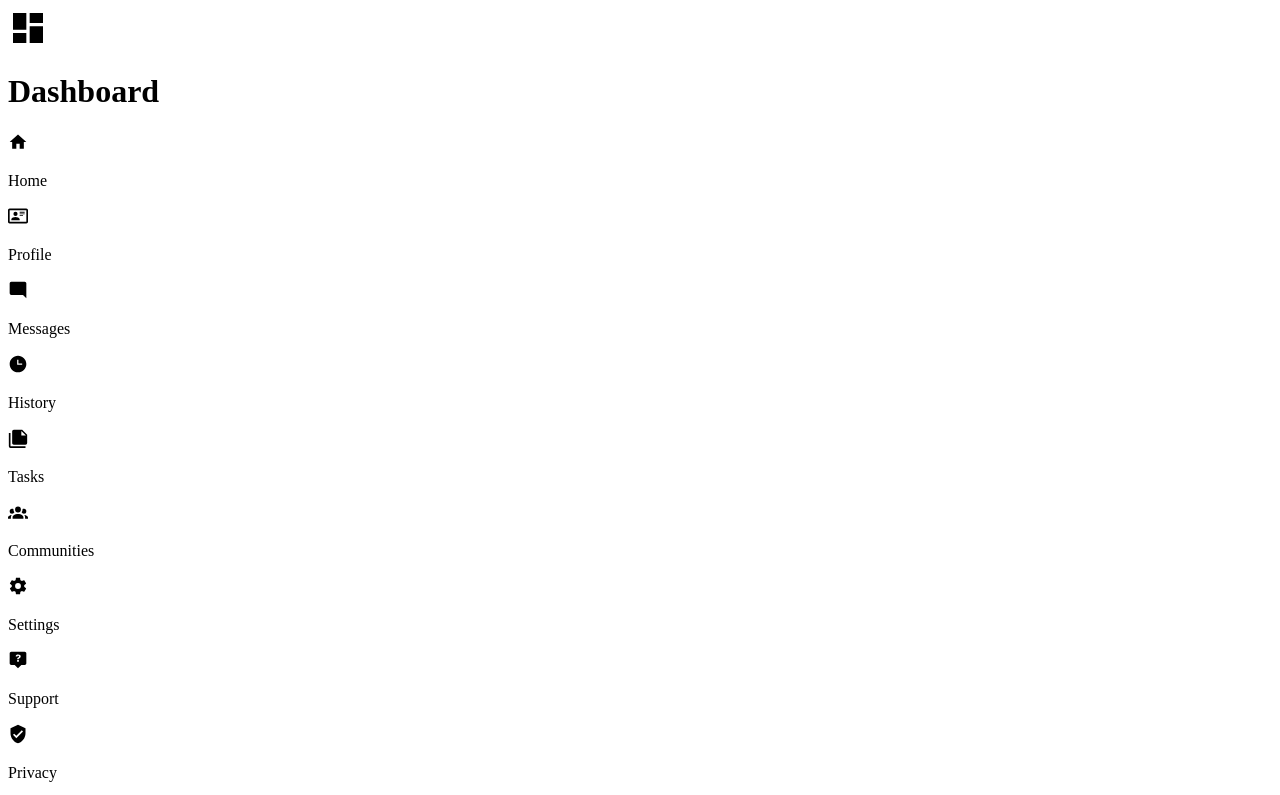
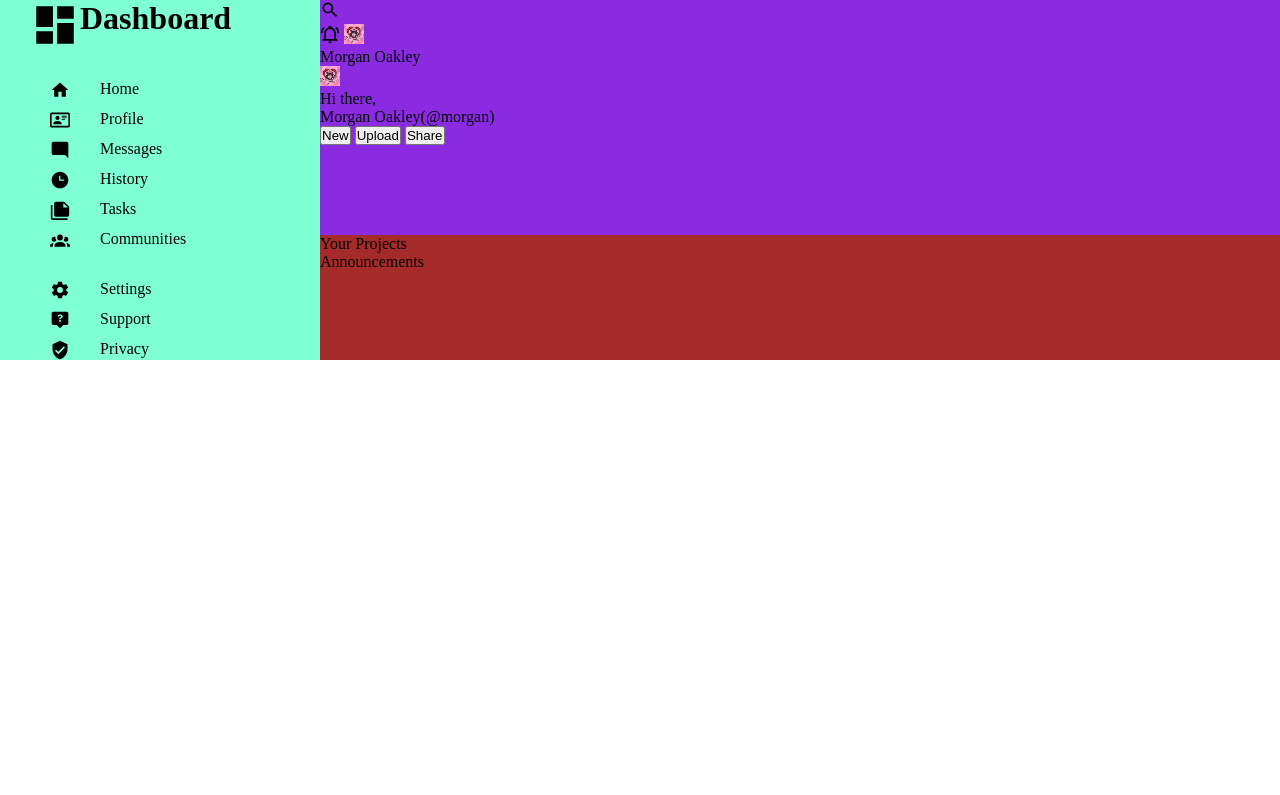
Before and after one commit to Dubu341/Admin-Dashboard, a plain HTML site: page index.html in a window 1280 px wide. Shown: the top 795 px of the page. Drawn offline with Linux system fonts and the light colour scheme.

Commit message:
add sidebar grid

```diff
--- a/index.html
+++ b/index.html
@@ -7,9 +7,17 @@
     <link rel="stylesheet" href="styles.css" />
   </head>
   <body>
+    <div class="layout">
       <div class="side-bar">
-      <img class="dash-svg" src="icons/view-dashboard.svg" alt="Dashboard" />
+        <div class="first-row">
+          <img
+            class="dash-svg"
+            src="icons/view-dashboard.svg"
+            alt="Dashboard"
+          />
           <h1>Dashboard</h1>
+        </div>
+        <div class="second-row">
           <img src="icons/home.svg" alt="Home" />
           <p>Home</p>
           <img src="icons/card-account-details-outline.svg" alt="Profile" />
@@ -22,6 +30,8 @@
           <p>Tasks</p>
           <img src="icons/account-group.svg" alt="" />
           <p>Communities</p>
+        </div>
+        <div class="third-row">
           <img src="icons/cog.svg" alt="settings" />
           <p>Settings</p>
           <img src="icons/tooltip-question.svg" alt="support" />
@@ -29,6 +39,8 @@
           <img src="icons/shield-check.svg" alt="Privacy" />
           <p>Privacy</p>
         </div>
+      </div>
+      <div class="header">
         <div class="search-bar-container">
           <img src="icons/magnify.svg" alt="Search" />
           <div class="search-bar"></div>
@@ -54,6 +66,11 @@
           <button>Upload</button>
           <button>Share</button>
         </div>
-
+      </div>
+      <div class="content">
+        <p>Your Projects</p>
+        <p>Announcements</p>
+      </div>
+    </div>
   </body>
 </html>
--- a/styles.css
+++ b/styles.css
@@ -1,6 +1,44 @@
+* {
+  margin: 0;
+  padding: 0;
+}
 img {
   height: 20px;
 }
 .dash-svg {
-  height: 40px;
+  height: 50px;
 }
+.layout {
+  display: grid;
+  grid-template-columns: 1fr 3fr;
+}
+.side-bar {
+  background-color: aquamarine;
+  grid-row: 1/3;
+  display: grid;
+  grid-template-columns: 1fr;
+  gap: 30px;
+}
+.first-row,
+.second-row,
+.third-row {
+  display: grid;
+  grid-template-columns: 40px 1fr;
+  gap: 10px;
+}
+.first-row {
+  margin-left: 30px;
+}
+.second-row,
+.third-row {
+  margin-left: 50px;
+}
+
+.header {
+  background-color: blueviolet;
+  grid-column: 2/3;
+}
+.content {
+  background-color: brown;
+  grid-column: 2/3;
+}
```
Lines whose indentation alone changed are shown as unchanged.
